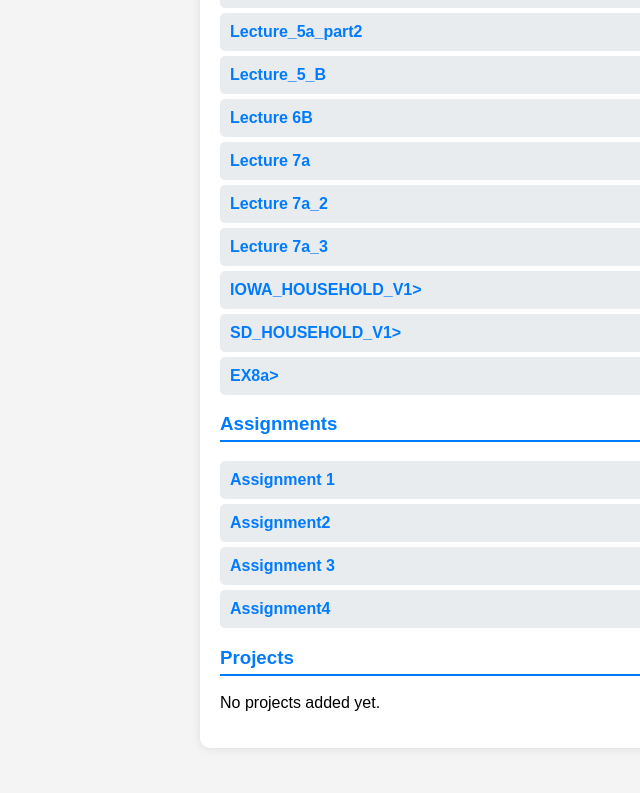
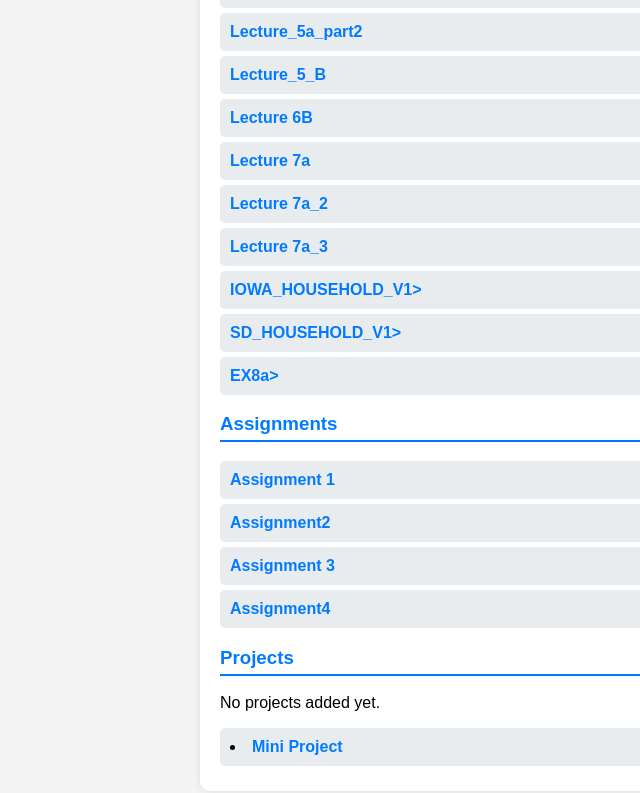
Before and after one commit to fatemehhakimishirayeh/LA_5580, a plain HTML site: page docs/index.html in a window 1280 px wide. Shown: the part 542-1335 px from the top of the page, without its empty margins (20-660 px from the left). Before the commit the page ends 1310 px from the top, so only its background shows below. Drawn offline with Linux system fonts and the light colour scheme.

Commit message:
Update index.html

```diff
--- a/docs/index.html
+++ b/docs/index.html
@@ -100,6 +100,7 @@
 
         <h3>Projects</h3>
         <p>No projects added yet.</p>
+        <li><a href="Mini Project.html">Mini Project</a></li>
 
 
     </div>
```
